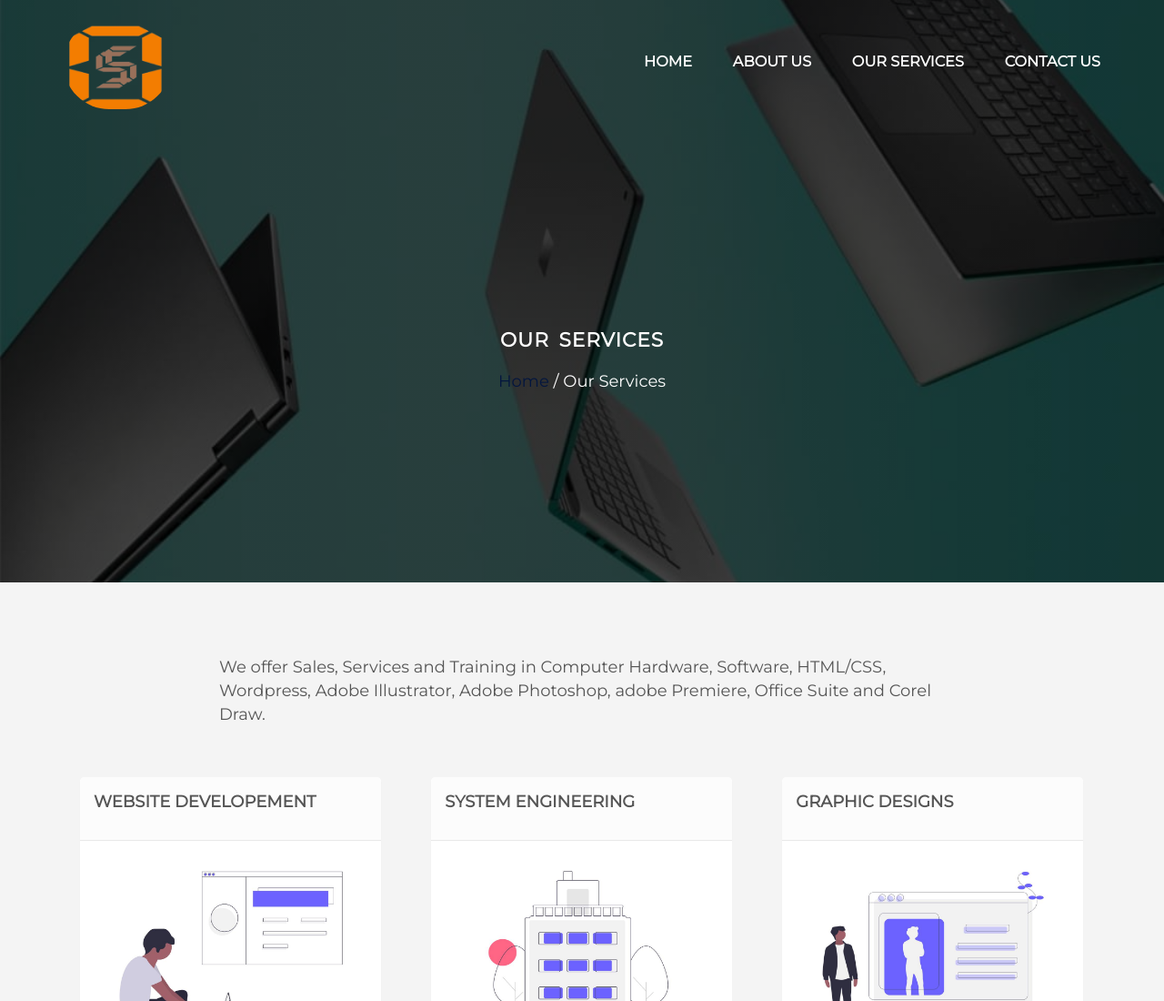
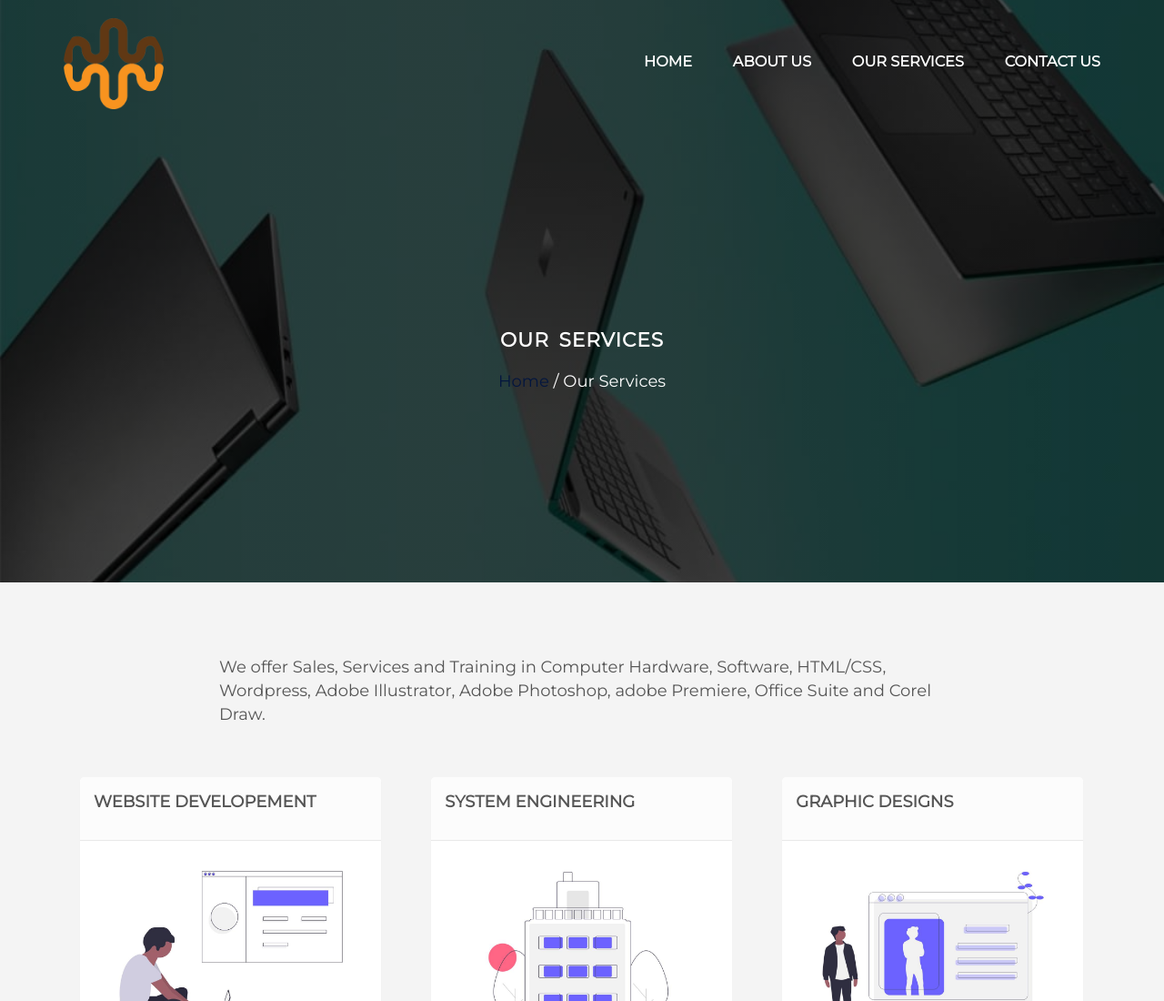
Before and after one commit to fhemmi/sambiz, a plain HTML site: page service.html in a window 1280 px wide. Shown: the top 1100 px of the page at 91% size. Drawn offline with nearby package versions, Linux system fonts and the light colour scheme; a script that the page names is missing; files whose address does not match are found by name.

Commit message:
changed logo and some edit on the pages

```diff
--- a/resources/css/style.css
+++ b/resources/css/style.css
@@ -572,8 +572,8 @@ cite img {
     border: 0;
 }
 .plan-box img {
-    width: auto;
-    height: 213px;
+    width: 100%;
+    /* height: 213px; */
 }
 
 
--- a/service.html
+++ b/service.html
@@ -42,8 +42,8 @@
         <header>
                <nav>
                 <div class="row">
-                    <a href="index.html"><img src="resources/img/logo2.png" alt="sambiz logo" class="logo"></a>
-                   <a href="index.html"><img src="resources/img/logo2.png" alt="sambiz logo" class="logo-black"></a>
+                    <a href="index.html"><img src="resources/img/sambizlogoo.png" alt="sambiz logo" class="logo"></a>
+                   <a href="index.html"><img src="resources/img/sambizlogoo.png" alt="sambiz logo" class="logo-black"></a>
                     <ul class="main-nav js--main-nav">
                         <li><a href="index.html">Home</a></li>
                         <li><a href="about.html">About Us</a></li>
```
Also changed, not shown: about.html (+2 -2 lines), contact.html (+2 -2 lines), index.html (+2 -2 lines), resources/img/sambizlog2.jpeg (added), resources/img/sambizlogo.jpeg (added), resources/img/sambizlogoo.png (added), resources/img/sambiznewheader.jpeg (added).
